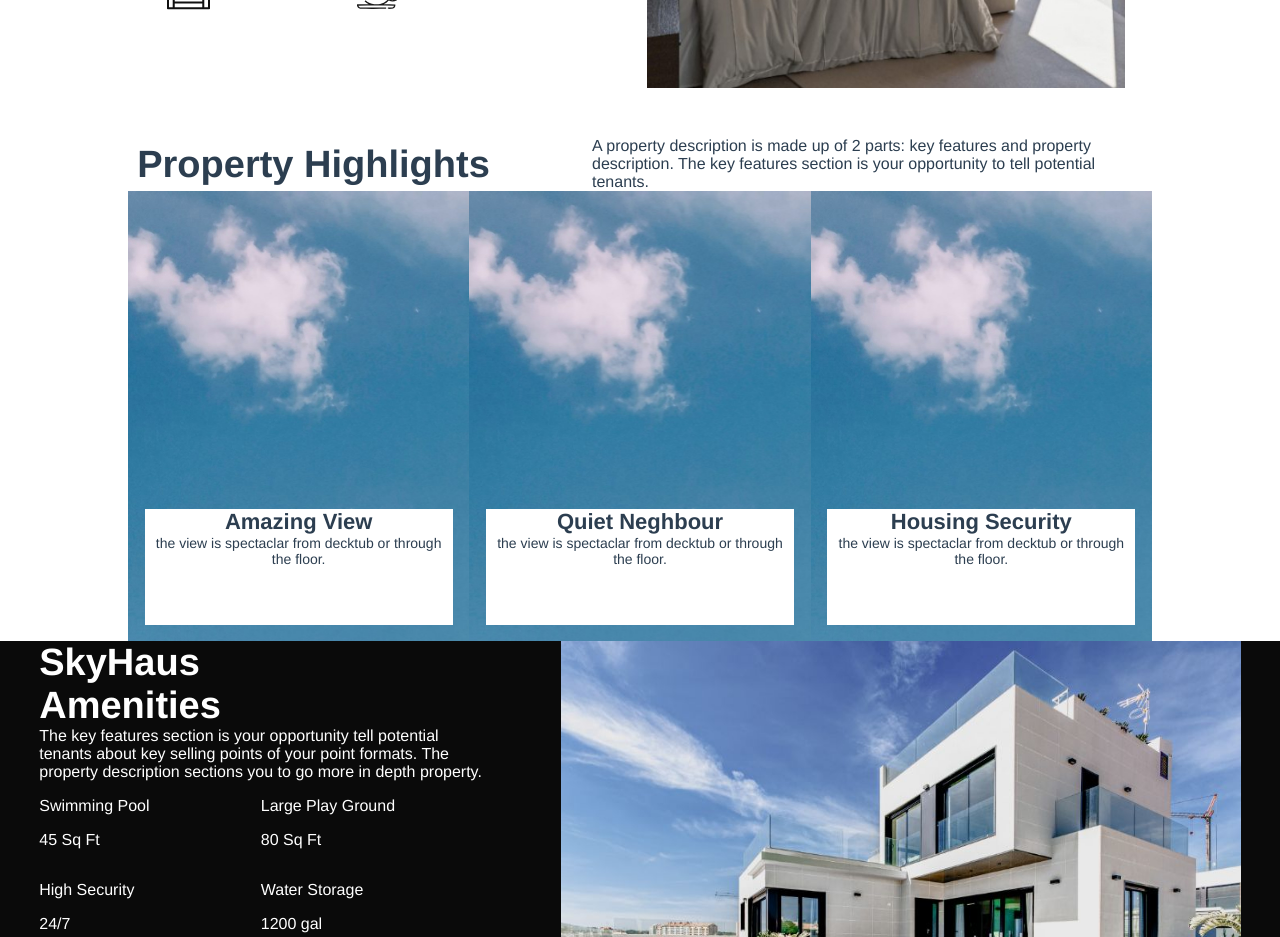
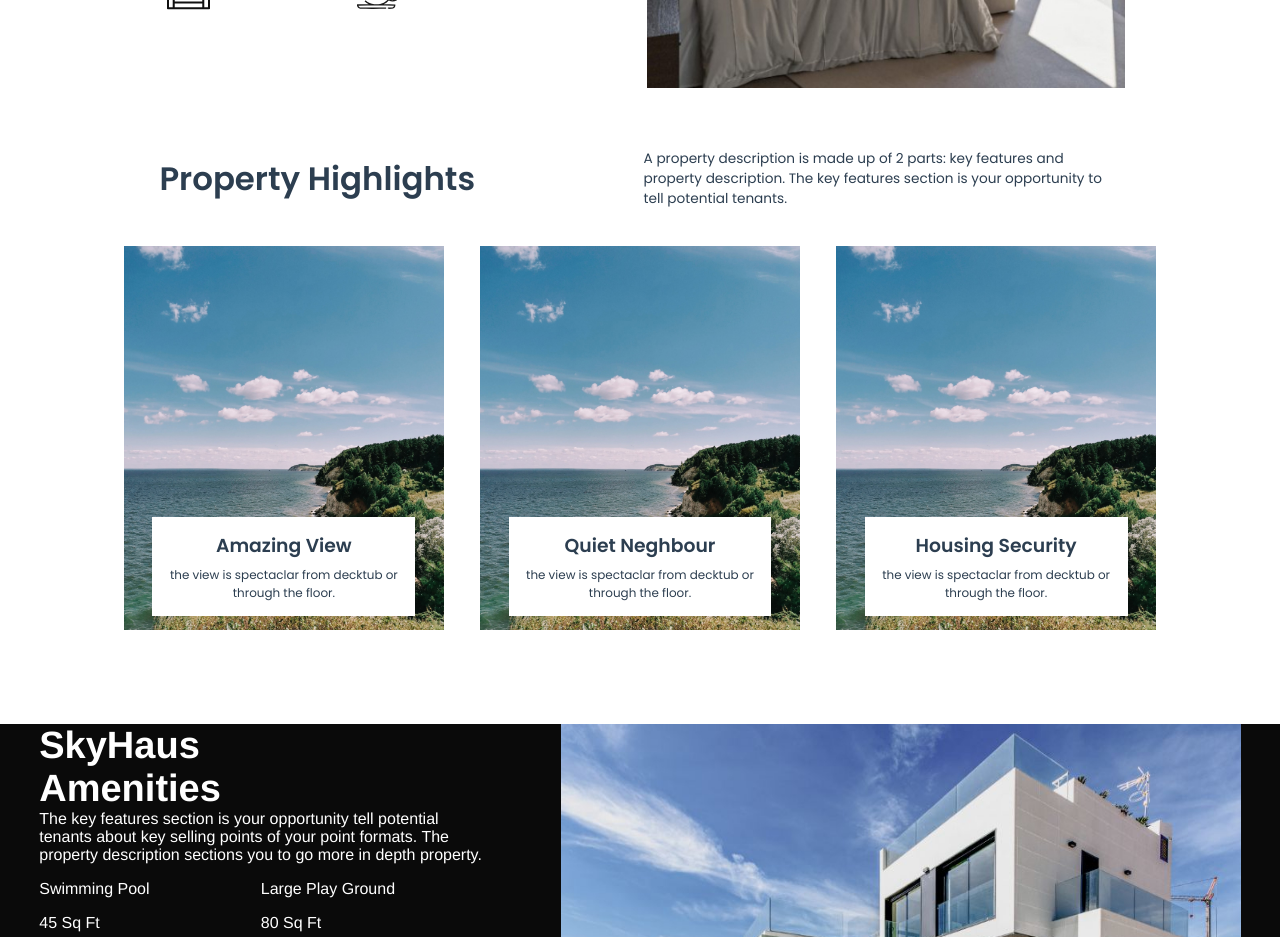
Before and after one commit to TheSirsh/villa-vue, a Vue app: page / in a window 1280 px wide. Shown: the part 1000-1937 px from the top of the page. Built offline with nearby package versions, Linux system fonts and the light colour scheme.

Commit message:
upd: update property styles

```diff
--- a/src/components/property/bottom.vue
+++ b/src/components/property/bottom.vue
@@ -31,30 +31,39 @@
   .bottom {
     display: flex;
     justify-content: space-between;
+    margin: calc(100vw / 34.88) 0px;
   }
 
   .bottom-container {
-    width: 375px;
-    height: 450px;
+    width: calc(100vw / 4);
+    height: calc(100vw / 3.33);
     background-image: url("@/assets/jpg/property-bg.jpg");
+    background-size: cover;
+    background-position: bottom left;
   }
 
   .bottom-container_text {
-    width: 308px;
-    height: 116px;
+    width: calc(100vw / 4.87);
+    height: calc(100vw / 12.93);
     background-color: #ffffff;
-    margin: 318px auto 0px auto;
+    margin: calc(100vw / 4.72) auto 0px auto;
   }
 
   h3 {
-    font-size: 22px;
+    font-family: 'Poppins', sans-serif;
+    font-size: calc(100vw / 68.18);
+    font-weight: 600;
     text-align: center;
     margin: 0px auto;
+    padding-top: calc(100vw / 88.24);
   }
 
   p {
-    font-size: 14px;
+    font-family: 'Poppins', sans-serif;
+    font-size: calc(100vw / 107.14);
+    font-weight: 400;
     text-align: center;
+    padding-top: calc(100vw / 214.29);
     margin: 0px auto;
   }
 </style>
--- a/src/components/property/property.vue
+++ b/src/components/property/property.vue
@@ -20,7 +20,7 @@
   section {
     display: flex;
     flex-direction: column;
-    width: 80%;
-    margin: 0px auto;
+    width: calc(100vw / 1.24);
+    margin: calc(100vw / 22.39) auto;
   }
 </style>
--- a/src/components/property/upper.vue
+++ b/src/components/property/upper.vue
@@ -16,17 +16,22 @@
     display: flex;
     justify-content: space-between;
     align-items: center;
+    margin: 0px calc(100vw / 36.59);
   }
 
   h2 {
-    font-size: 38px;
-    width: 371px;
+    font-family: 'Poppins', sans-serif;
+    font-size: calc(100vw / 39.47);
+    font-weight: 600;
+    width: calc(100vw / 4.04);
     margin: 0px;
   }
 
   p {
-    font-size: 16px;
-    width: 560px;
+    font-family: 'Poppins', sans-serif;
+    font-size: calc(100vw / 93.75);
+    font-weight: 400;
+    width: calc(100vw / 2.68);
     text-align: left;
     margin: 0px;
   }
```
